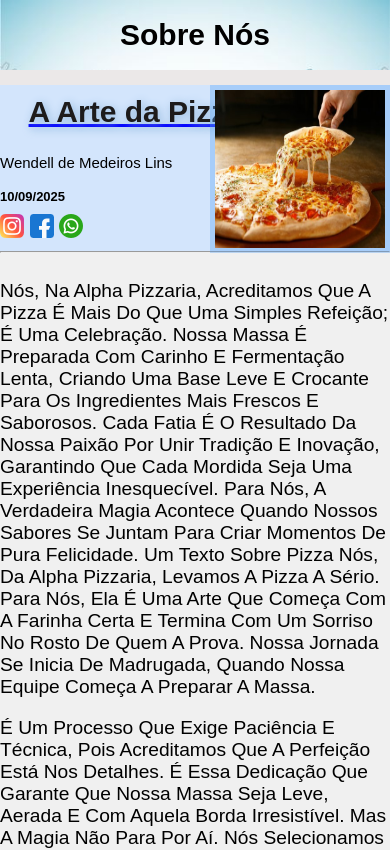
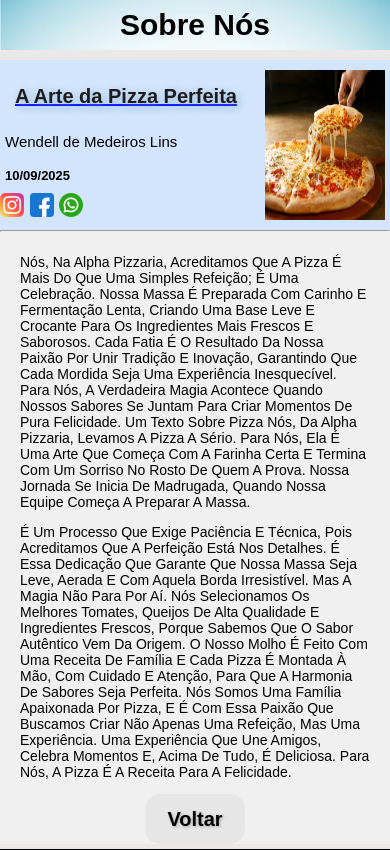
Before and after one commit to mwendell21/projeto, a plain HTML site: page sobre.html in a window 390 px wide. Shown: the top 850 px of the page. Drawn offline with Linux system fonts and the light colour scheme.

Commit message:
Add files via upload

```diff
--- a/estilo.css
+++ b/estilo.css
@@ -77,7 +77,7 @@ body {
   position: absolute;
   right: 0;
   top: 0;
-  border: 5px solid rgba(82, 157, 243, 0.336);
+
 }
 
 #imagem-pizza {
@@ -120,7 +120,6 @@ a {
   max-height: 800px;
   max-width: 800px;
   margin: auto;
-  margin: auto;
   overflow: auto;
   display: absolute;
 }
@@ -141,10 +140,13 @@ h2 {
   font-size: 13px;
   padding: -6px 0 0 0;
   font-weight: bold;
+  margin-left: 5px;
 }
 
 #autor {
   padding: -6px 0 0 0;
+  margin-left: 5px;
+
 }
 
 .botao {
@@ -192,14 +194,87 @@ p {
   font-family: Arial, Helvetica, sans-serif;
 }
 
-@media (max-width: 480px) {
-  body {
-    font-size: 14px;
-  }
-}
-
 @media (max-width: 768px) {
   body {
     font-size: 16px;
+    margin: 0;
+    padding: 0;
+  }
+  .paragrafo {
+    font-size: 14px;
+  }
+
+  .titulo {
+    float: left;
+  }
+
+  .container {
+    max-height: 1000px;
+
+  }
+
+  #autor,#data {
+    clear: left;
+  }
+
+  .content {
+    max-width: 350px;
+    margin: auto;
+  }
+
+  .header {
+    max-height: 400px;
+    box-sizing: border-box;
+  }
+
+  .top-bar {
+    height: 30px;
+  }
+
+  .titulo {
+    font-size: 20px;
+  }
+
+  .rodape {
+    color: white;
+    width: 100%;
+    height: 40px;
+  }
+
+  .imagem-header {
+    width: 120px;
+    height: 150px;
+    margin-top: 10px;
+    margin-right: 5px;
+
+  }
+
+  #imagem-pizza {
+      background-size: cover;
+      background-position: center;
+  }
+
+  .botao {
+    height: 50px;
+    width: 100px;
+    border-radius: 15px;
+    background-color: rgb(230, 230, 230);
+    display: flex;
+    margin: auto;
+    align-items: center;
+    justify-content: center;
+    margin-bottom: 5px;
+  }
+
+  .botao:hover {
+    background-color: rgb(124, 124, 124);
+    cursor: pointer;
+  }
+
+  #botao {
+    font-size: 20px;
+    font-weight: bold;
+    color: black;
+    text-shadow: 1px 1px 3px rgb(172, 164, 164);
   }
 }
```
